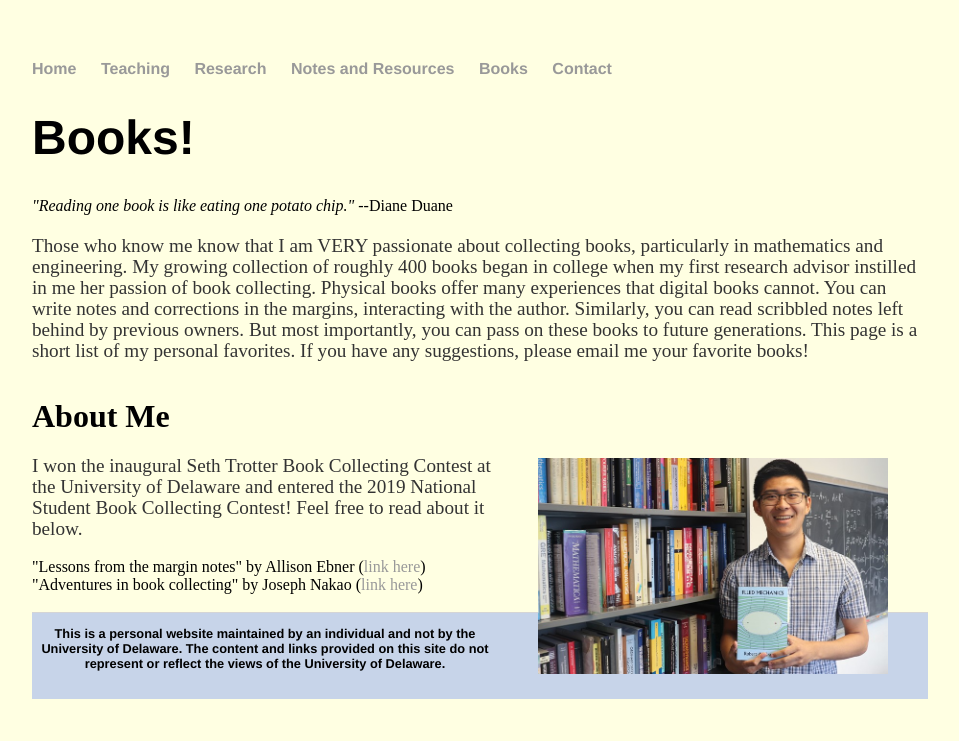
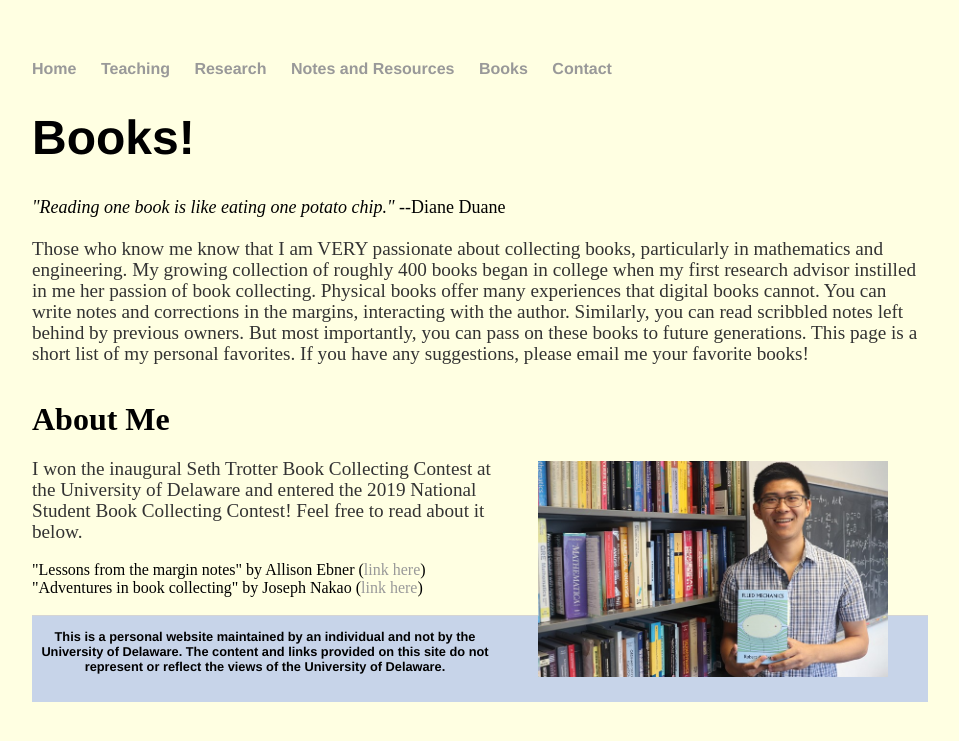
Before and after one commit to jhknakao/jhknakao.github.io, a Jekyll site: the page built from books.html, in a window 1280 px wide. Shown: the top 741 px of the page, without its empty margins (160-1119 px from the left). Built offline with Jekyll 4.4.1, drawn with Linux system fonts in a browser that asks for light colours.

Commit message:
Update books.html

```diff
--- a/books.html
+++ b/books.html
@@ -4,7 +4,7 @@ title: Books!
 ---
 <div class="blurb">
 	<h1>Books!</h1>
-	<i>"Reading one book is like eating one potato chip."</i> --Diane Duane
+	<font size="4"><i>"Reading one book is like eating one potato chip."</i> --Diane Duane</font>
 	<br>
 	<p>
 		Those who know me know that I am VERY passionate about collecting books, particularly in mathematics and engineering. My growing collection of roughly 400 books began in college when my first research advisor instilled in me her passion of book collecting. Physical books offer many experiences that digital books cannot. You can write notes and corrections in the margins, interacting with the author. Similarly, you can read scribbled notes left behind by previous owners. But most importantly, you can pass on these books to future generations. This page is a short list of my personal favorites. If you have any suggestions, please email me your favorite books!
```
